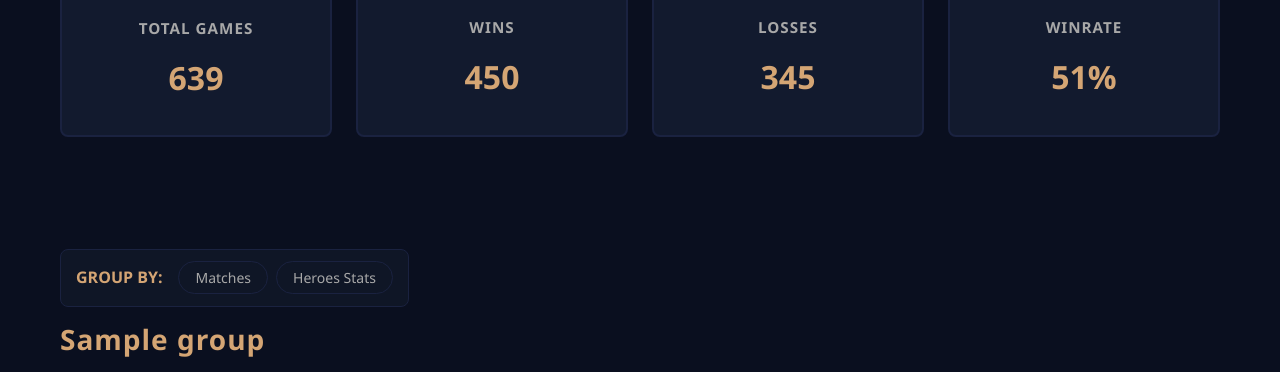
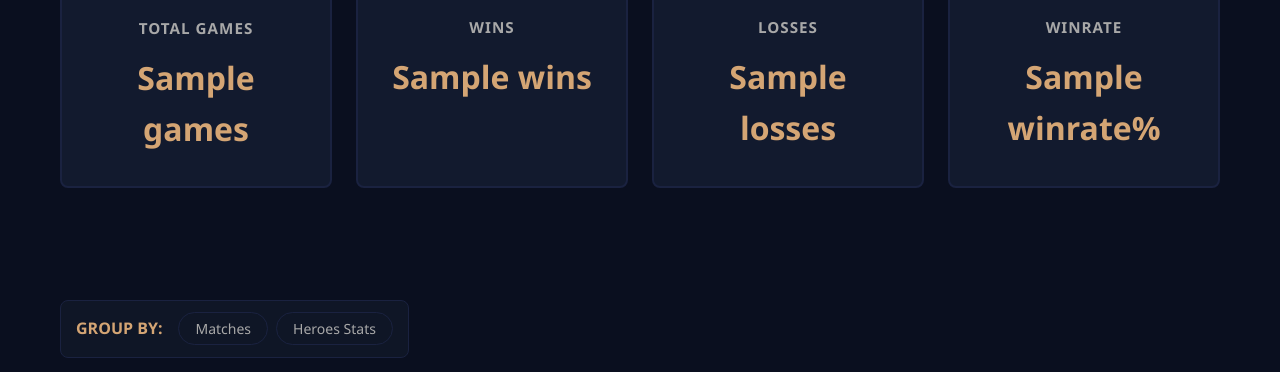
Before and after one commit to axmadJ3/dota2-turbo, a Django app: template dota2_turbo/player/templates/player/statistics.html in a window 1280 px wide. Shown: the part 489-861 px from the top of the page. Run offline with Django 5.2, Linux system fonts and the light colour scheme; data comes from the database, SQL or seed files in the repository; tables that the repository leaves empty hold one stand-in row (values such as "Sample post"); the template is opened without the code that fills it: values that come from a table or form of the project are taken from there, most other values are stand-ins (such as "Sample title", 1, 10 or a date in 2020); grey boxes marked "Sample" are stand-in pictures; parts of the project's set-up code (start-up, migrations or seed data) failed here and were passed over.

Commit message:
Refactor player statistics view: aggregate player stats and update template to display dynamic values

```diff
--- a/dota2_turbo/player/templates/player/statistics.html
+++ b/dota2_turbo/player/templates/player/statistics.html
@@ -18,25 +18,25 @@
         <div class="stats-grid">
             <div class="stat-card">
                 <div class="stat-icon">
-                    <img class="user-avatar" src="{{ request.user.avatarfull }}" alt="{{ request.user.personaname }}">
+                    <img class="user-avatar" src="{{ player.avatarfull }}" alt="{{ player.personaname }}">
                 </div>
                 <h3>Total Games</h3>
-                <p class="stat-value">639</p>
+                <p class="stat-value">{{ player_stats.games }}</p>
             </div>
             <div class="stat-card">
                 <div class="stat-icon">📈</div>
                 <h3>Wins</h3>
-                <p class="stat-value">450</p>
+                <p class="stat-value">{{ player_stats.wins }}</p>
             </div>
             <div class="stat-card">
                 <div class="stat-icon">📉</div>
                 <h3>Losses</h3>
-                <p class="stat-value">345</p>
+                <p class="stat-value">{{ player_stats.losses }}</p>
             </div>
             <div class="stat-card">
                 <div class="stat-icon">📊</div>
                 <h3>Winrate</h3>
-                <p class="stat-value">51%</p>
+                <p class="stat-value">{{ player_stats.winrate }}%</p>
             </div>
         </div>
     </div>
```
Also changed, not shown: dota2_turbo/player/views.py (+21 -2 lines).
